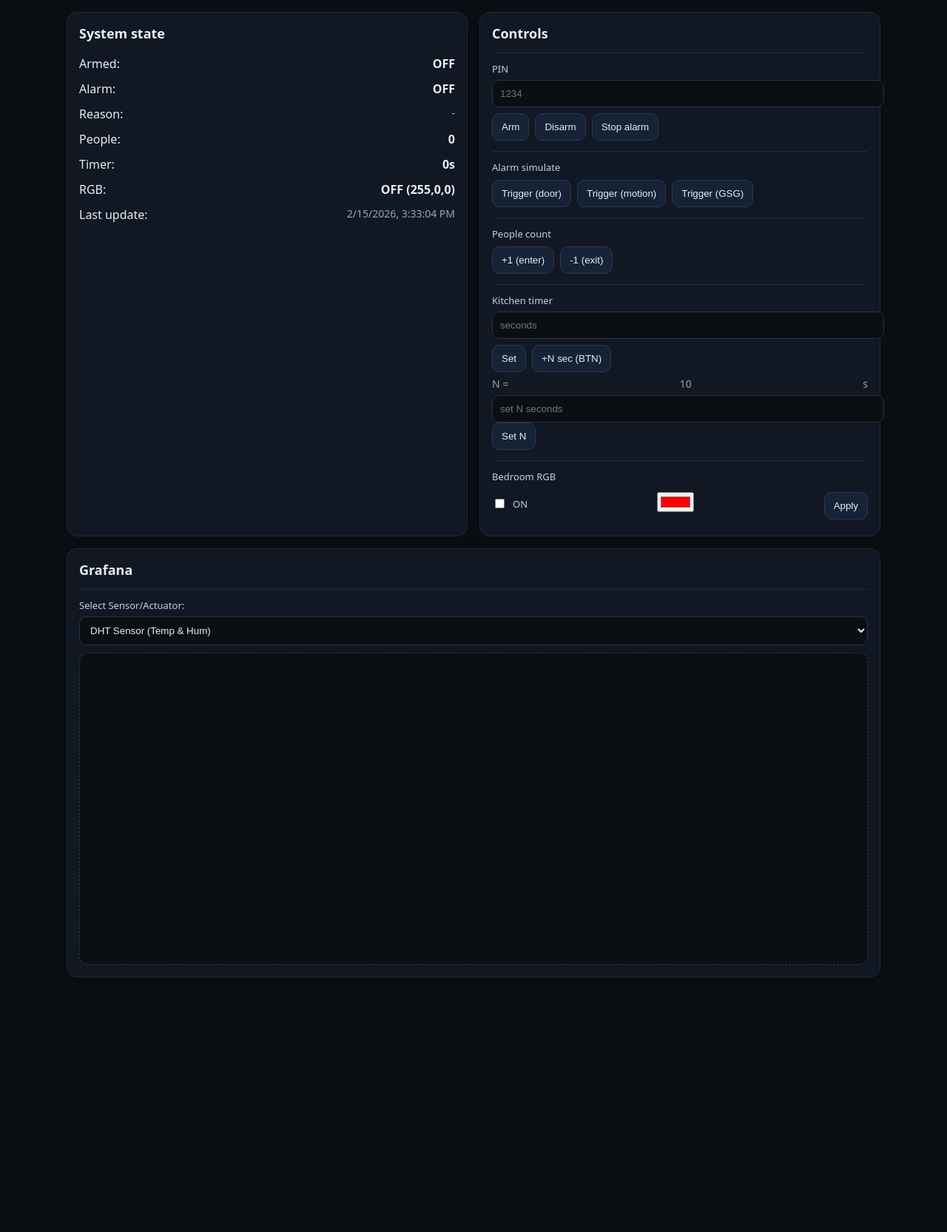
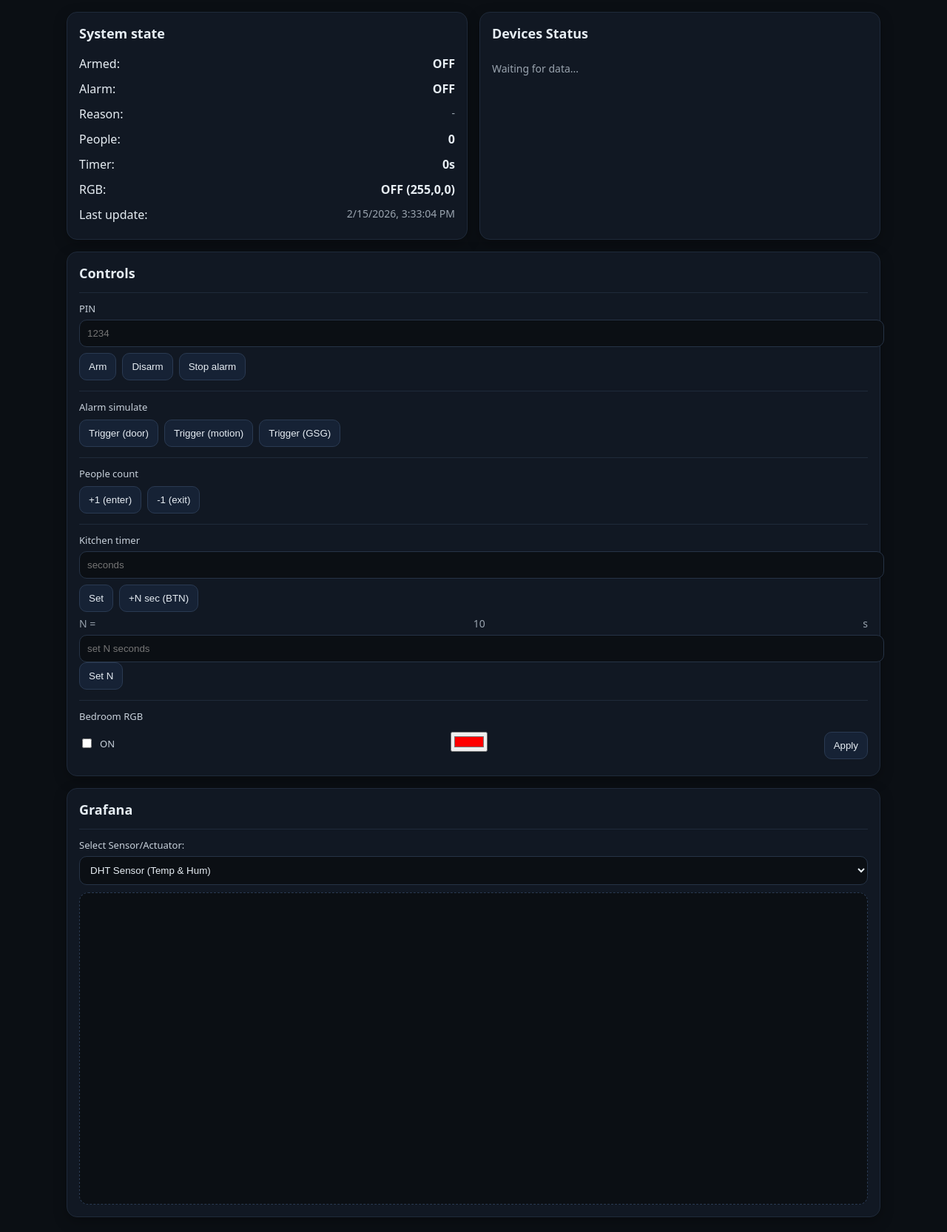
Before and after one commit to ddhoodie/IoT, a Flask app: page / in a window 1280 px wide. Shown: the part 56-1721 px from the top of the page at 74% size. Before the commit the page ends 1377 px from the top, so only its background shows below. Run offline with Flask 3, Linux system fonts and the light colour scheme.

Commit message:
Displayed status of sensors & actuators on front-end

```diff
--- a/backend/server.py
+++ b/backend/server.py
@@ -58,11 +58,27 @@ def on_message(client, userdata, msg):
         if isinstance(payload, list):
             print(f"MQTT Server: Processing batch of {len(payload)} items")
             for data in payload:
+                update_device_state(data)
                 save_to_influx(data)
         else:
+            update_device_state(payload)
             save_to_influx(payload)
     except Exception as e:
         print(f"Error processing message: {e}")
+
+def update_device_state(data):
+    try:
+        code = data.get("code")
+        if code:
+            STATE["devices"][code] = {
+                "value": data.get("value"),
+                "timestamp": data.get("timestamp") or time.time(),
+                "measurement": data.get("measurement"),
+                "device": data.get("device")
+            }
+            STATE["last_update_ts"] = time.time()
+    except Exception as e:
+        print(f"Error updating device state: {e}")
 
 def save_to_influx(data):
     try:
@@ -119,6 +135,7 @@ STATE = {
         "finished": False
     },
     "last_update_ts": time.time(),
+    "devices": {}
 }
 
 PIN_CODE = "1234"  # za demo; posle prebaci u settings
--- a/backend/static/app.js
+++ b/backend/static/app.js
@@ -50,6 +50,37 @@ function hexToRgb(hex) {
   return {r,g,b};
 }
 
+function renderDevices(devices) {
+  const container = document.getElementById("devicesList");
+  if (!container) return;
+
+  const codes = Object.keys(devices || {}).sort();
+  if (codes.length === 0) {
+    container.innerHTML = '<p class="muted">Waiting for data...</p>';
+    return;
+  }
+
+  let html = "";
+  for (const code of codes) {
+    const d = devices[code];
+    let valStr = JSON.stringify(d.value);
+    if (typeof d.value === "object" && d.value !== null) {
+      valStr = Object.entries(d.value).map(([k,v]) => `${k}:${v}`).join(", ");
+    }
+
+    html += `
+      <div class="device-item">
+        <div class="device-header">
+          <span class="device-name">${d.device || code} (${code})</span>
+          <span class="muted">${new Date(d.timestamp * 1000).toLocaleTimeString()}</span>
+        </div>
+        <div class="device-val">${valStr}</div>
+      </div>
+    `;
+  }
+  container.innerHTML = html;
+}
+
 function render(state) {
   document.getElementById("armed").textContent = fmtBool(state.armed);
   document.getElementById("alarm").textContent = fmtBool(state.alarm);
@@ -60,6 +91,8 @@ function render(state) {
   document.getElementById("ts").textContent = fmtTs(state.last_update_ts);
 
   document.getElementById("nsecLabel").textContent = String(state.timer?.add_n_seconds ?? "-");
+
+  renderDevices(state.devices);
 
   // alarm toast
   if (!lastAlarm && state.alarm) {
--- a/backend/static/style.css
+++ b/backend/static/style.css
@@ -32,3 +32,22 @@ iframe { width:100%; height:100%; border:0; }
   border: 1px solid #3b2a2a; background: #2a1414; color: #ffd6d6;
 }
 .hidden { display:none; }
+
+.devices-list {
+  display: flex;
+  flex-direction: column;
+  gap: 8px;
+}
+.device-item {
+  background: #0b0f14;
+  padding: 8px 12px;
+  border-radius: 8px;
+  border: 1px solid #1f2a3a;
+}
+.device-header {
+  display: flex;
+  justify-content: space-between;
+  margin-bottom: 4px;
+}
+.device-name { font-weight: bold; font-size: 14px; }
+.device-val { font-family: monospace; color: #79c0ff; font-size: 15px; }
--- a/backend/templates/index.html
+++ b/backend/templates/index.html
@@ -27,6 +27,13 @@
       </div>
 
       <div class="card">
+        <h2>Devices Status</h2>
+        <div id="devicesList" class="devices-list">
+          <p class="muted">Waiting for data...</p>
+        </div>
+      </div>
+
+      <div class="card full">
         <h2>Controls</h2>
 
         <div class="block">
--- a/devices/base.py
+++ b/devices/base.py
@@ -25,6 +25,7 @@ class ActuatorBase:
             "device": self.cfg.get("name", "unknown"),
             "code": self.code,
             "simulated": self.cfg.get("simulated", False),
-            "value": value
+            "value": value,
+            "timestamp": time.time()
         }
         mqtt_publisher.publish_data("Actuator", data)
```
